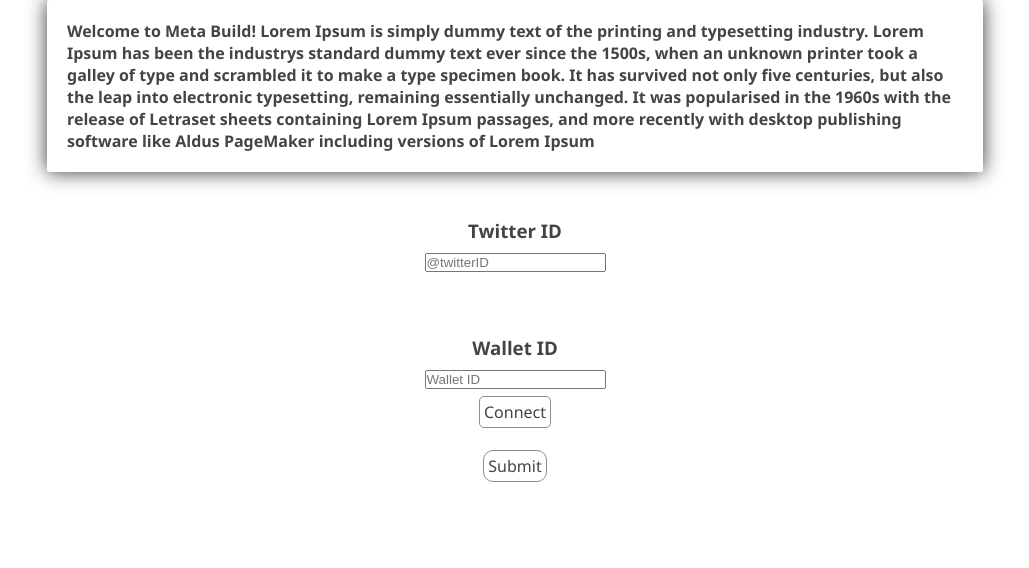
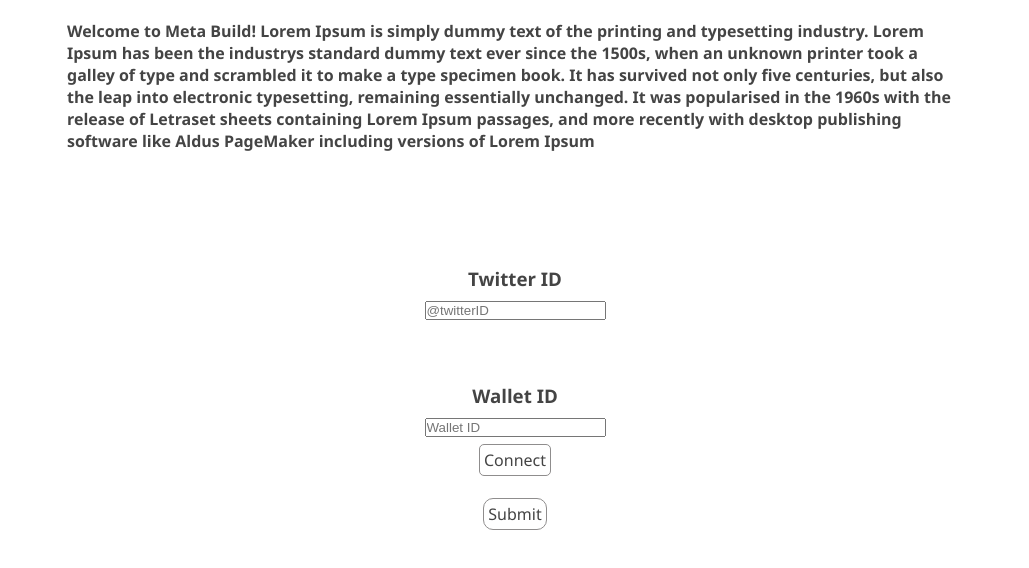
Before and after one commit to gitshreevatsa/meta_build, a Next.js app: page / in a window 1280 px wide. Shown: the top 568 px of the page, without its empty margins (125-1154 px from the left). Built offline with nearby package versions, Linux system fonts and the light colour scheme.

Commit message:
debug box

```diff
--- a/styles/globals.css
+++ b/styles/globals.css
@@ -125,19 +125,19 @@
   background: rgb(255, 255, 255);
   margin: 0 auto;
   border-radius: 2px;
-  -webkit-box-shadow: 0 1px 4px rgba(255, 255, 255, 0.3);
-  box-shadow: 0 1px 4px rgba(0, 0, 0, 0.3);
+  /* -webkit-box-shadow: 0 1px 4px rgba(255, 255, 255, 0.3);
+  box-shadow: 0 1px 4px rgba(0, 0, 0, 0.3); */
   position: inherit;
   z-index: 0;
-  -webkit-box-shadow: 0 0 20px rgba(0, 0, 0, 0.8);
-  box-shadow: 0 0 20px rgba(0, 0, 0, 0.8);
+  /* -webkit-box-shadow: 0 0 20px rgba(0, 0, 0, 0.8);
+  box-shadow: 0 0 20px rgba(0, 0, 0, 0.8); */
   left: 10%;
   right: 10%;
   top: 20%;
   width: 70vw;
   height: 30%;
   align-items: center;
-  margin-bottom: -10em;
+  margin-bottom: -7em;
   justify-content: center;
 }
 
```
